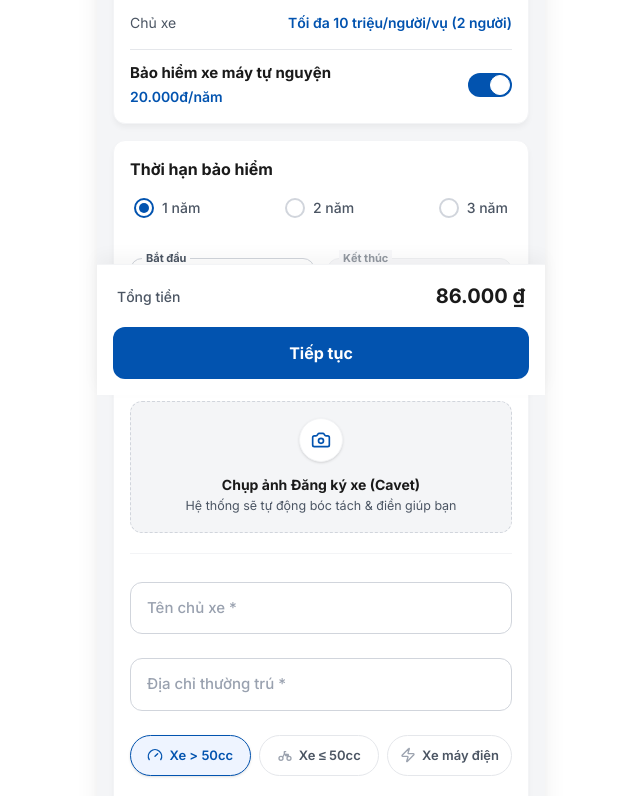
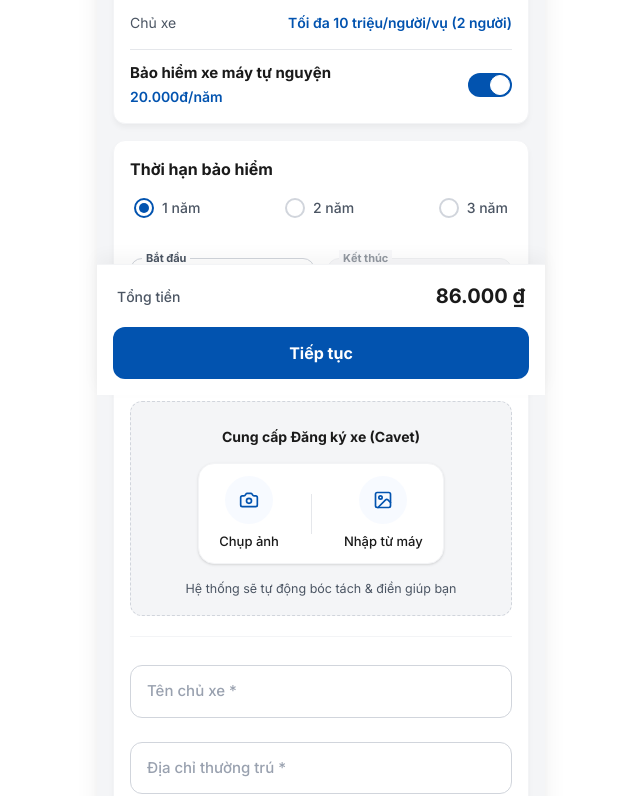
Before and after one commit to huynhtranhoanglong/baohiemtaman, a Next.js app: page / in a window 1280 px wide. Shown: the part 405-1201 px from the top of the page, without its empty margins (319-959 px from the left). Built offline with nearby package versions, Linux system fonts and the light colour scheme; no server answers.

Commit message:
feat(ocr): add gallery upload option

```diff
--- a/src/components/insurance/OcrUploader.tsx
+++ b/src/components/insurance/OcrUploader.tsx
@@ -1,5 +1,5 @@
 import React, { useState, useRef } from 'react';
-import { Camera, Upload, Loader2, CheckCircle2 } from 'lucide-react';
+import { Camera, Upload, Loader2, CheckCircle2, ImageIcon } from 'lucide-react';
 
 interface OcrUploaderProps {
   onOcrSuccess: (data: {
@@ -15,6 +15,7 @@ export default function OcrUploader({ onOcrSuccess }: OcrUploaderProps) {
   const [loading, setLoading] = useState(false);
   const [success, setSuccess] = useState(false);
   const fileInputRef = useRef<HTMLInputElement>(null);
+  const galleryInputRef = useRef<HTMLInputElement>(null);
 
   const handleFileChange = async (e: React.ChangeEvent<HTMLInputElement>) => {
     const file = e.target.files?.[0];
@@ -68,24 +69,27 @@ export default function OcrUploader({ onOcrSuccess }: OcrUploaderProps) {
     }
 
     // Reset file input để có thể chọn lại cùng 1 file
-    if (fileInputRef.current) {
-      fileInputRef.current.value = '';
-    }
+    if (fileInputRef.current) fileInputRef.current.value = '';
+    if (galleryInputRef.current) galleryInputRef.current.value = '';
   };
 
   return (
     <div
-      className={`w-full border border-dashed rounded-[12px] p-4 flex flex-col items-center justify-center gap-3 transition-colors cursor-pointer select-none
-        ${success ? 'bg-green-50 border-green-300' : 'bg-[#f4f5f7] border-gray-300 hover:bg-gray-50'}`}
-      onClick={() => {
-        if (!loading) fileInputRef.current?.click();
-      }}
+      className={`w-full border border-dashed rounded-[12px] p-4 flex flex-col items-center justify-center gap-3 transition-colors select-none
+        ${success ? 'bg-green-50 border-green-300' : 'bg-[#f4f5f7] border-gray-300'}`}
     >
       <input
         type="file"
         accept="image/*"
         capture="environment" // Gọi trực tiếp camera sau trên Mobile (nếu hỗ trợ)
         ref={fileInputRef}
+        onChange={handleFileChange}
+        className="hidden"
+      />
+      <input
+        type="file"
+        accept="image/*"
+        ref={galleryInputRef}
         onChange={handleFileChange}
         className="hidden"
       />
@@ -104,13 +108,38 @@ export default function OcrUploader({ onOcrSuccess }: OcrUploaderProps) {
         </div>
       ) : (
         <>
-          <div className="flex gap-4">
-            <div className="w-11 h-11 bg-white rounded-full shadow-sm flex items-center justify-center border border-gray-100">
-              <Camera className="w-5 h-5 text-[#0253af]" />
-            </div>
+          <div className="text-center mt-2 mb-1">
+            <p className="text-[14px] font-bold text-[#1a1a1a]">Cung cấp Đăng ký xe (Cavet)</p>
           </div>
-          <div className="text-center">
-            <p className="text-[14px] font-bold text-[#1a1a1a] mb-0.5">Chụp ảnh Đăng ký xe (Cavet)</p>
+
+          <div className="flex gap-8 items-center bg-white px-5 py-3 rounded-2xl shadow-sm border border-gray-100">
+            {/* Nút chụp ảnh (bật camera) */}
+            <button
+              type="button"
+              onClick={() => { if (!loading) fileInputRef.current?.click(); }}
+              className="flex flex-col items-center justify-center gap-2 hover:opacity-80 transition-opacity"
+            >
+              <div className="w-12 h-12 bg-blue-50/50 rounded-full flex items-center justify-center">
+                <Camera className="w-5 h-5 text-[#0253af]" />
+              </div>
+              <span className="text-[13px] font-medium text-[#1a1a1a]">Chụp ảnh</span>
+            </button>
+
+            <div className="w-[1px] h-10 bg-gray-200"></div>
+
+            {/* Nút tải ảnh lên từ thư viện */}
+            <button
+              type="button"
+              onClick={() => { if (!loading) galleryInputRef.current?.click(); }}
+              className="flex flex-col items-center justify-center gap-2 hover:opacity-80 transition-opacity"
+            >
+              <div className="w-12 h-12 bg-blue-50/50 rounded-full flex items-center justify-center">
+                <ImageIcon className="w-5 h-5 text-[#0253af]" />
+              </div>
+              <span className="text-[13px] font-medium text-[#1a1a1a]">Nhập từ máy</span>
+            </button>
+          </div>
+          <div className="text-center mt-1">
             <p className="text-[12.5px] text-[#4b5563]">Hệ thống sẽ tự động bóc tách & điền giúp bạn</p>
           </div>
         </>
```
